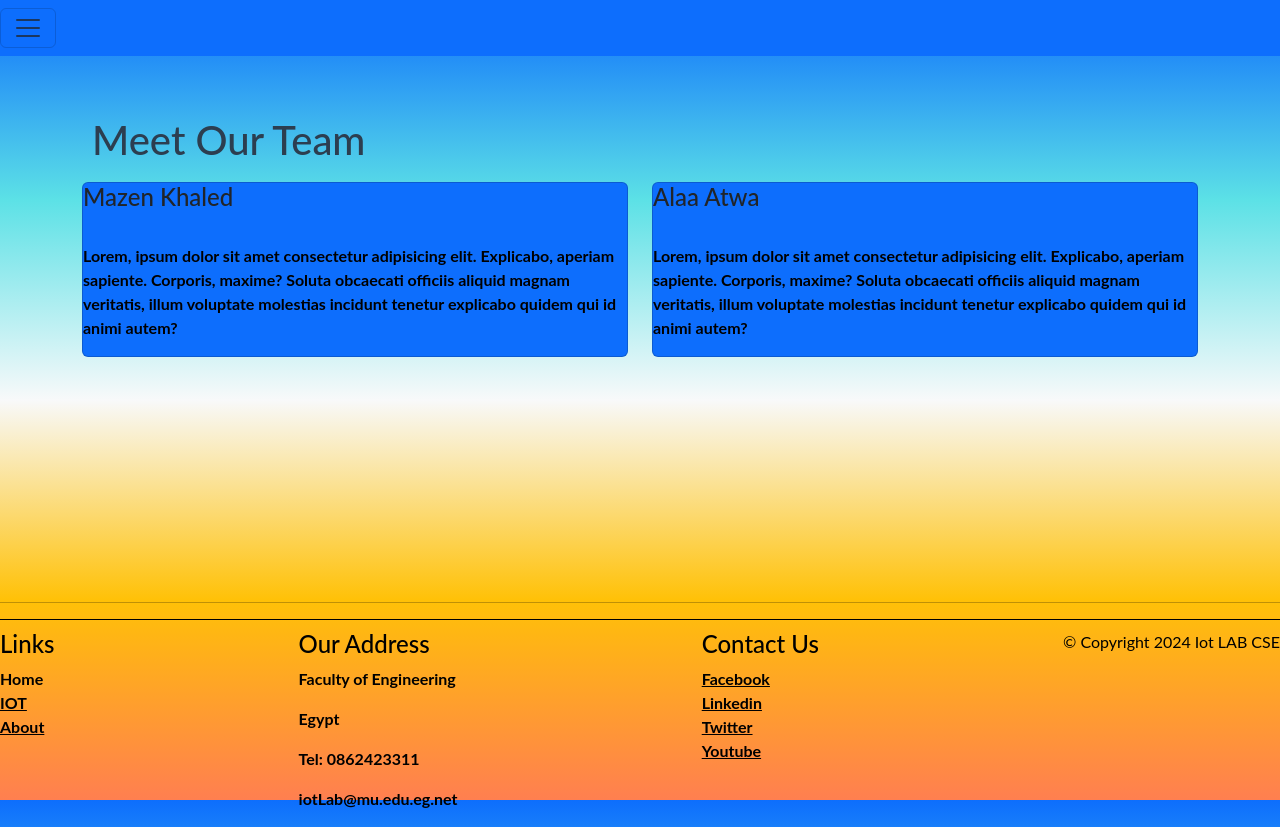
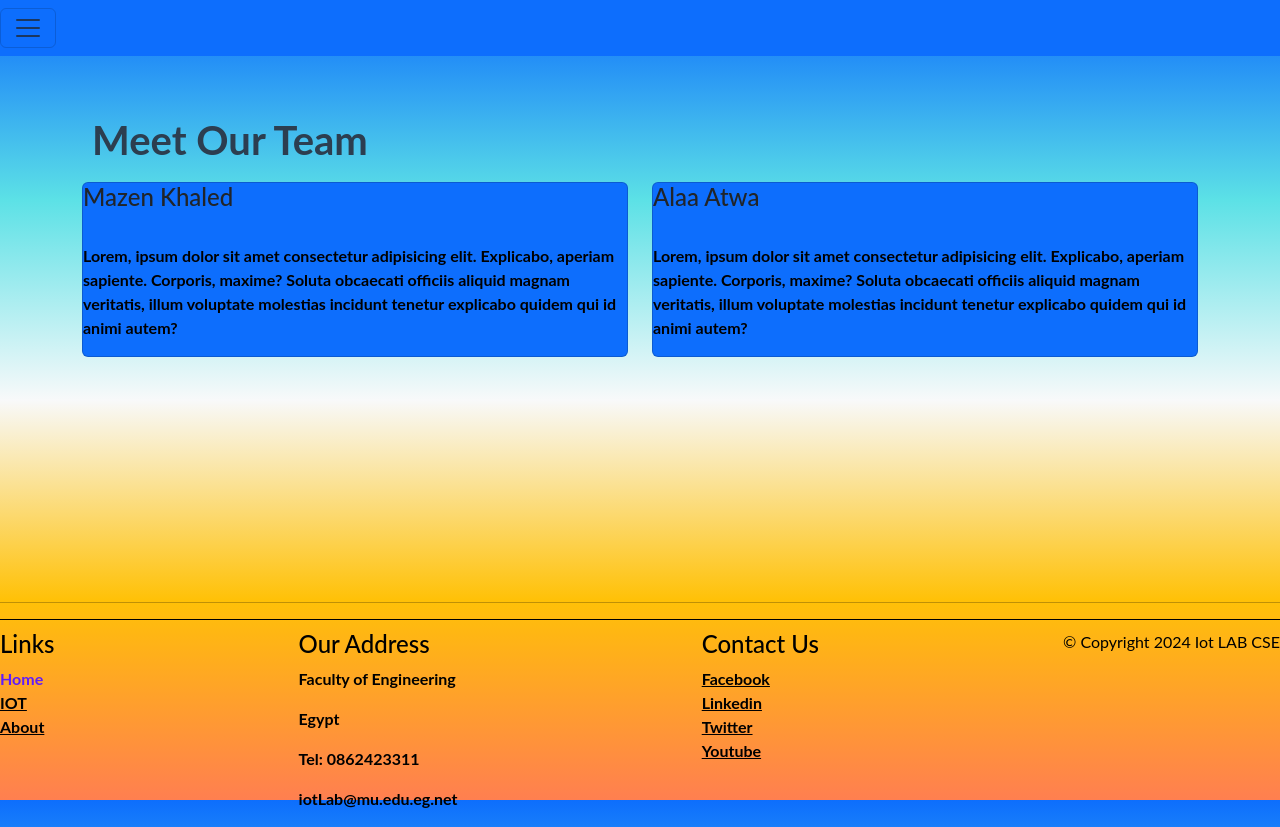
Before and after one commit to Mabona3/IOT, a website: page about.html in a window 1280 px wide. In both pictures the pointer is over the link "Home". Drawn offline with Linux system fonts and the light colour scheme; files whose address does not match are found by name.

Commit message:
change hover color

```diff
--- a/style/style.css
+++ b/style/style.css
@@ -8,6 +8,8 @@ body {
 }
 h1 {
     color: #2c3e50;
+    text-decoration: none;
+    font-weight: 700;
 }
 p {
     color: black;
@@ -27,7 +29,7 @@ a {
 }
 
 a:hover {
-    color: black;
+    color: #601cfc;
     text-decoration: none;
 }
 
```
